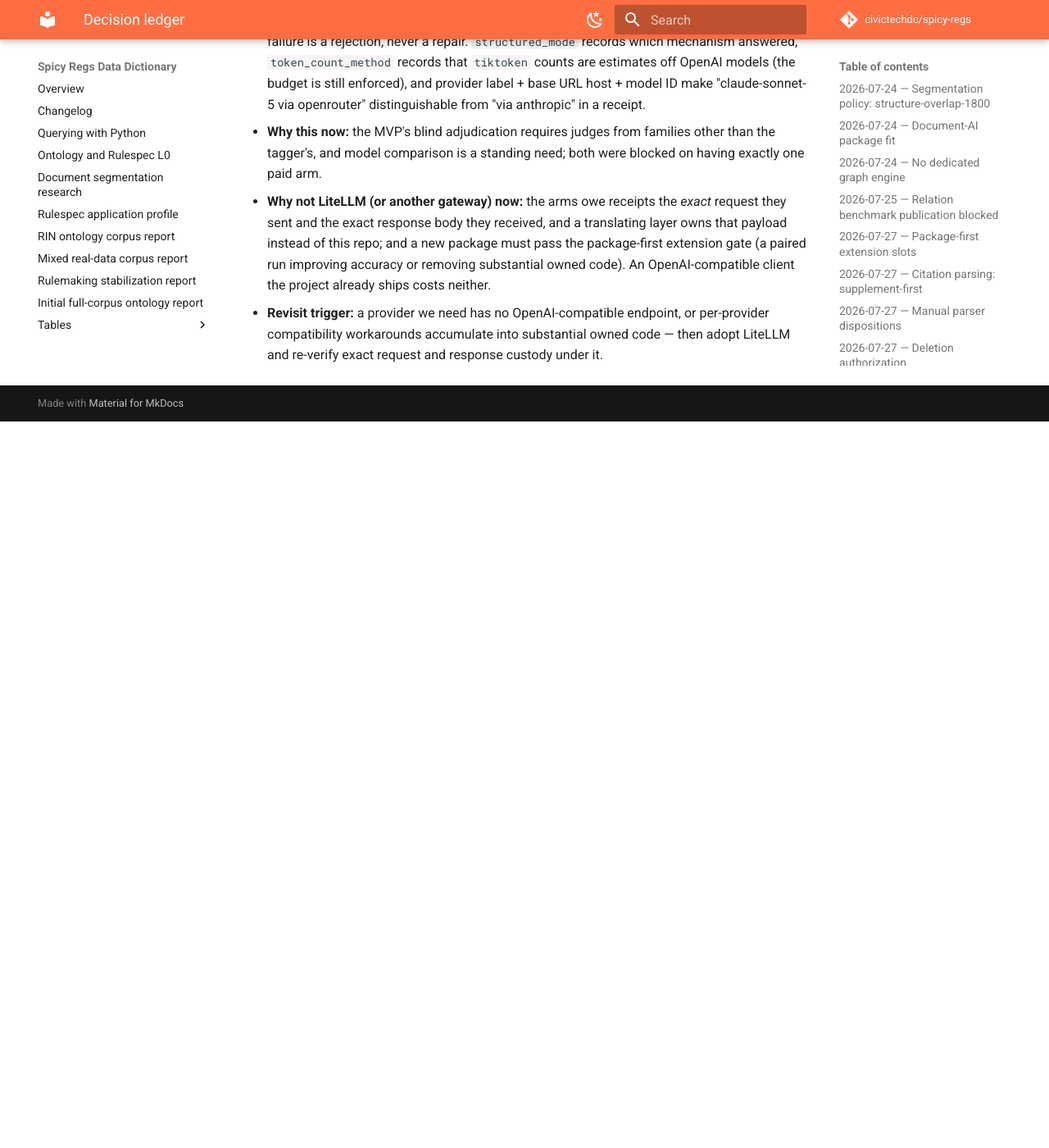
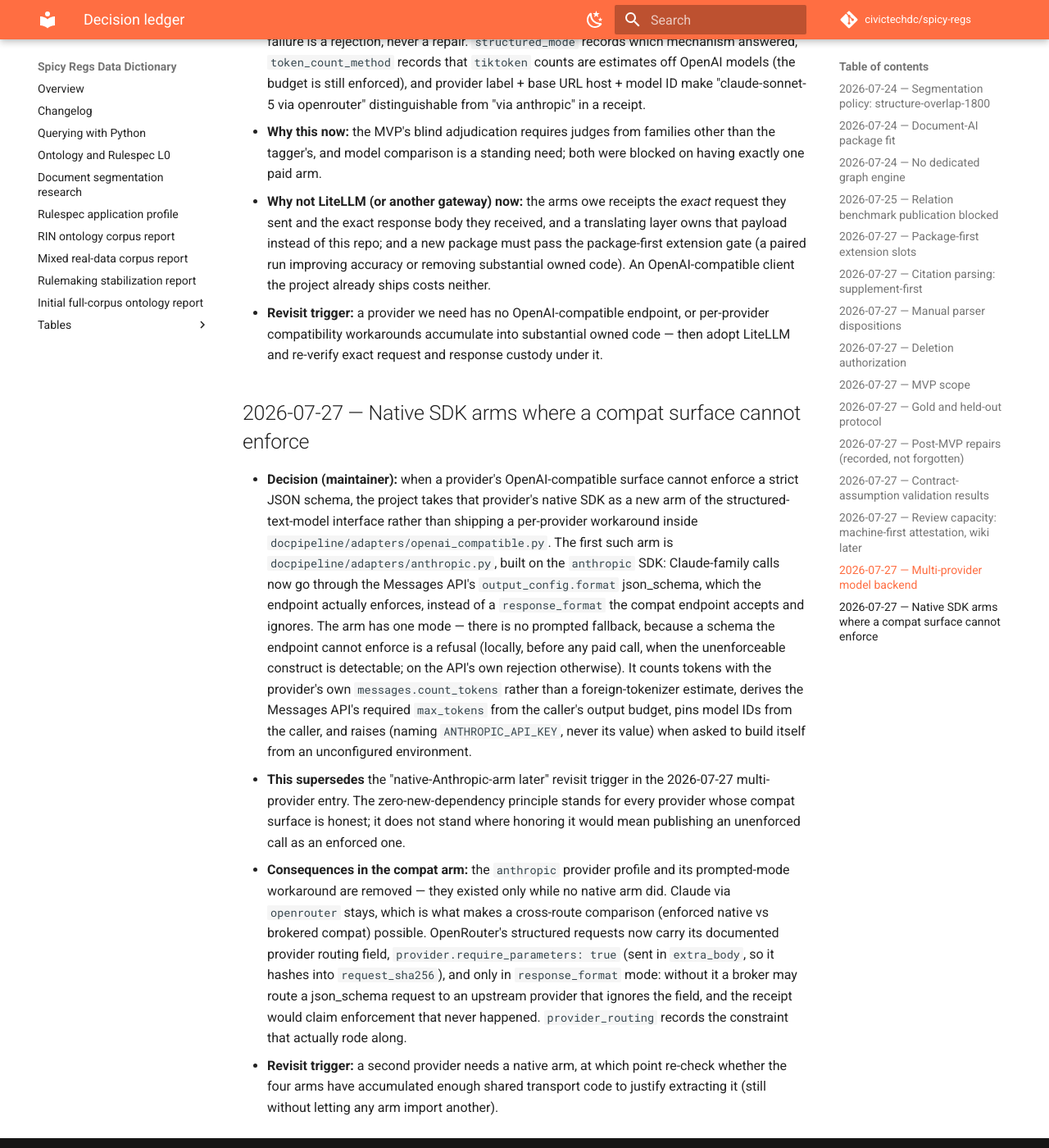
Before and after one commit to civictechdc/spicy-regs, an MkDocs documentation site: the page built from docs/decisions.md, in a window 1280 px wide and 1400 px high, scrolled down 6438 px. Shown: the whole window at 82% size. Built offline with MkDocs 1.6.1 and Material for MkDocs 9.7.7, drawn with Linux system fonts in a browser that asks for light colours; comment, search, counter and statistics services are not loaded; before the commit the page ends 6952 px from its top, so only the background shows below that.

Commit message:
docs: record native SDK arms over compat workarounds
Appends the maintainer decision that a provider whose OpenAI-compatible
surface cannot enforce a strict schema gets a native SDK arm rather than
a workaround inside the compat arm, supersedes the "native-Anthropic-arm
later" revisit trigger in the multi-provider entry, and notes the two
consequences in the compat arm: the retired `anthropic` profile and the
added OpenRouter `provider.require_parameters` routing constraint.

Co-Authored-By: Claude Fable 5 <noreply@anthropic.com>
Claude-Session: https://claude.ai/code/session_01Pe2GbezmVQ5HkYPfoWU6YY

```diff
--- a/docs/decisions.md
+++ b/docs/decisions.md
@@ -266,3 +266,44 @@ so explicitly. Plans cite this file; this file cites evidence.
   endpoint, or per-provider compatibility workarounds accumulate into
   substantial owned code — then adopt LiteLLM and re-verify exact request
   and response custody under it.
+
+## 2026-07-27 — Native SDK arms where a compat surface cannot enforce
+
+- **Decision (maintainer):** when a provider's OpenAI-compatible surface
+  cannot enforce a strict JSON schema, the project takes that provider's
+  native SDK as a new arm of the structured-text-model interface rather
+  than shipping a per-provider workaround inside
+  `docpipeline/adapters/openai_compatible.py`. The first such arm is
+  `docpipeline/adapters/anthropic.py`, built on the `anthropic` SDK:
+  Claude-family calls now go through the Messages API's
+  `output_config.format` json_schema, which the endpoint actually
+  enforces, instead of a `response_format` the compat endpoint accepts
+  and ignores. The arm has one mode — there is no prompted fallback,
+  because a schema the endpoint cannot enforce is a refusal (locally,
+  before any paid call, when the unenforceable construct is detectable;
+  on the API's own rejection otherwise). It counts tokens with the
+  provider's own `messages.count_tokens` rather than a foreign-tokenizer
+  estimate, derives the Messages API's required `max_tokens` from the
+  caller's output budget, pins model IDs from the caller, and raises
+  (naming `ANTHROPIC_API_KEY`, never its value) when asked to build
+  itself from an unconfigured environment.
+- **This supersedes** the "native-Anthropic-arm later" revisit trigger in
+  the 2026-07-27 multi-provider entry. The zero-new-dependency principle
+  stands for every provider whose compat surface is honest; it does not
+  stand where honoring it would mean publishing an unenforced call as an
+  enforced one.
+- **Consequences in the compat arm:** the `anthropic` provider profile and
+  its prompted-mode workaround are removed — they existed only while no
+  native arm did. Claude via `openrouter` stays, which is what makes a
+  cross-route comparison (enforced native vs brokered compat) possible.
+  OpenRouter's structured requests now carry its documented provider
+  routing field, `provider.require_parameters: true` (sent in
+  `extra_body`, so it hashes into `request_sha256`), and only in
+  `response_format` mode: without it a broker may route a json_schema
+  request to an upstream provider that ignores the field, and the receipt
+  would claim enforcement that never happened. `provider_routing` records
+  the constraint that actually rode along.
+- **Revisit trigger:** a second provider needs a native arm, at which point
+  re-check whether the four arms have accumulated enough shared transport
+  code to justify extracting it (still without letting any arm import
+  another).
```
